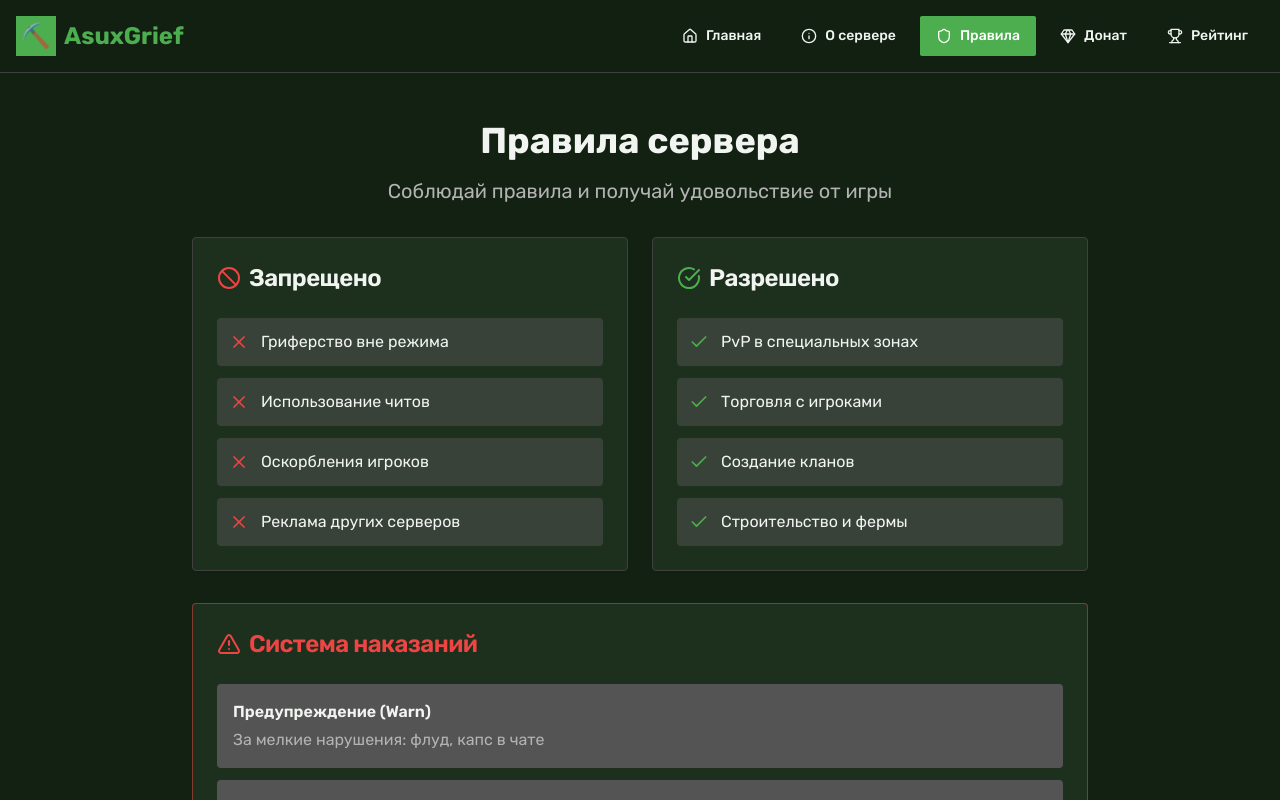
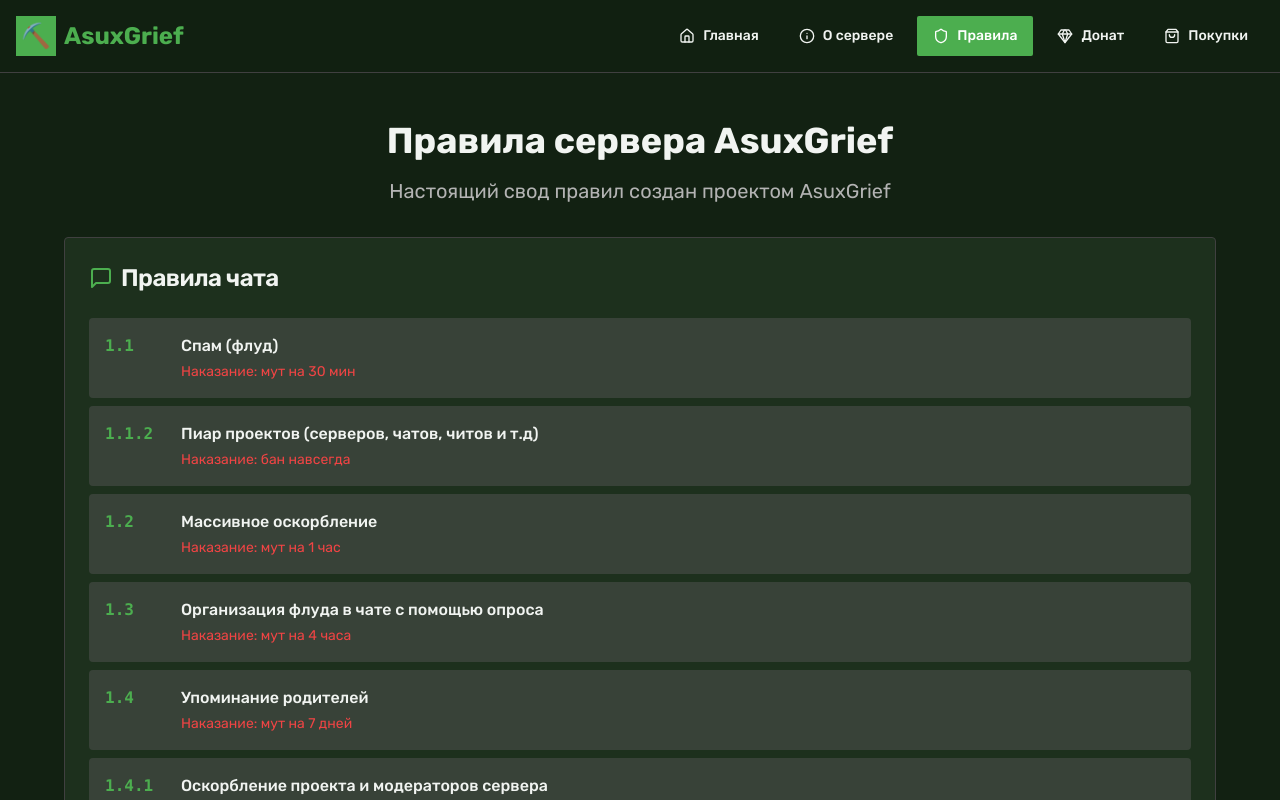
Before and after one commit to pr-poehali-dev/create-site-project-1, a React (Vite) app: page / in a window 1280 px wide. Both pictures are taken after a click on the button "Правила". Shown: the top 800 px of the page. Built offline with nearby package versions, Linux system fonts and the light colour scheme.

Commit message:
feat: обновление главного меню, правила и рейтинг

```diff
--- a/src/pages/Index.tsx
+++ b/src/pages/Index.tsx
@@ -1,4 +1,4 @@
-import { useState } from 'react';
+import { useState, useEffect } from 'react';
 import { Button } from '@/components/ui/button';
 import { Card, CardContent, CardDescription, CardHeader, CardTitle } from '@/components/ui/card';
 import Icon from '@/components/ui/icon';
@@ -6,16 +6,24 @@ import { Badge } from '@/components/ui/badge';
 
 const Index = () => {
   const [activeSection, setActiveSection] = useState('home');
+  const [onlinePlayers, setOnlinePlayers] = useState(187);
 
-  const leaderboardData = [
-    { rank: 1, username: 'SteveBuilder', level: 156, kills: 4521, badge: '👑' },
-    { rank: 2, username: 'CreeperHunter', level: 142, kills: 4102, badge: '⭐' },
-    { rank: 3, username: 'DiamondMiner', level: 138, kills: 3891, badge: '💎' },
-    { rank: 4, username: 'EnderDragon', level: 125, kills: 3456, badge: '🔥' },
-    { rank: 5, username: 'NetherKing', level: 118, kills: 3201, badge: '⚔️' },
-    { rank: 6, username: 'RedstoneWiz', level: 112, kills: 2987, badge: '🎯' },
-    { rank: 7, username: 'BlockBreaker', level: 105, kills: 2754, badge: '🏆' },
-    { rank: 8, username: 'PvPMaster', level: 98, kills: 2543, badge: '⚡' },
+  useEffect(() => {
+    const interval = setInterval(() => {
+      setOnlinePlayers(prev => Math.max(150, Math.min(250, prev + Math.floor(Math.random() * 11) - 5)));
+    }, 5000);
+    return () => clearInterval(interval);
+  }, []);
+
+  const recentPurchases = [
+    { username: 'DarkMaster_01', donate: 'MOROK', time: '2 минуты назад', emoji: '❄️' },
+    { username: 'ProGamer228', donate: 'CHRISTMAS', time: '15 минут назад', emoji: '🎄' },
+    { username: 'BuilderKing', donate: 'XOZYAIN', time: '27 минут назад', emoji: '🏗️' },
+    { username: 'PvPLegend', donate: 'ELYTRIUM', time: '1 час назад', emoji: '✨' },
+    { username: 'NoobSlayer', donate: 'VLASTELIN', time: '1 час назад', emoji: '⚔️' },
+    { username: 'MegaBuilder', donate: 'MOROK', time: '2 часа назад', emoji: '❄️' },
+    { username: 'IceMage777', donate: 'CHRISTMAS', time: '3 часа назад', emoji: '🎄' },
+    { username: 'RedstoneKing', donate: 'PRAVITEL', time: '4 часа назад', emoji: '👑' },
   ];
 
   const donateOptions = [
@@ -65,9 +73,34 @@ const Index = () => {
     },
   ];
 
-  const rules = [
-    { title: 'Запрещено', items: ['Гриферство вне режима', 'Использование читов', 'Оскорбления игроков', 'Реклама других серверов'] },
-    { title: 'Разрешено', items: ['PvP в специальных зонах', 'Торговля с игроками', 'Создание кланов', 'Строительство и фермы'] },
+  const chatRules = [
+    { code: '1.1', text: 'Спам (флуд)', punishment: 'мут на 30 мин' },
+    { code: '1.1.2', text: 'Пиар проектов (серверов, чатов, читов и т.д)', punishment: 'бан навсегда' },
+    { code: '1.2', text: 'Массивное оскорбление', punishment: 'мут на 1 час' },
+    { code: '1.3', text: 'Организация флуда в чате с помощью опроса', punishment: 'мут на 4 часа' },
+    { code: '1.4', text: 'Упоминание родителей', punishment: 'мут на 7 дней' },
+    { code: '1.4.1', text: 'Оскорбление проекта и модераторов сервера', punishment: 'мут на 12 часов' },
+  ];
+
+  const mainRules = [
+    { code: '1.5', text: 'Использование читов', punishment: '14 дней бан' },
+    { code: '1.5.1', text: 'Тим с читером', punishment: 'бан на 8 дней' },
+    { code: '1.5.2', text: 'Клан читеров', punishment: 'бан на 14 дней каждого' },
+    { code: '1.6', text: 'Признание в использовании читов', punishment: '12 дней бан' },
+    { code: '1.7', text: 'Ставить похожий ник как у администрации и ютуберов', punishment: 'бан навсегда' },
+    { code: '1.8', text: 'Использование дудос пакетов', punishment: 'бан на 28 дней' },
+    { code: '1.8.1', text: 'Попытка краша сервера', punishment: 'бан навсегда' },
+    { code: '1.9', text: 'Отказ от проверки', punishment: 'бан на 14 дней' },
+    { code: '2.0', text: 'Задерживать модератора во время проверки', punishment: 'бан на 16 дней' },
+    { code: '2.1', text: 'Выдавать себя за модерацию проекта', punishment: 'бан на 20 дней' },
+    { code: '2.5', text: 'Иметь больше 5 аккаунтов в бане', punishment: 'бан на 14 дней каждый новый аккаунт' },
+  ];
+
+  const moderatorRules = [
+    { code: '2.2', text: 'Некорректный тп', punishment: 'варн' },
+    { code: '2.3', text: 'Взятка', punishment: 'снятие' },
+    { code: '2.4', text: 'Выдавать игрокам админские предметы/бафы', punishment: 'варн' },
+    { code: '2.5', text: 'Некорректный мут', punishment: 'варн' },
   ];
 
   return (
@@ -96,9 +129,9 @@ const Index = () => {
                 <Icon name="Gem" size={18} />
                 Донат
               </Button>
-              <Button variant={activeSection === 'leaderboard' ? 'default' : 'ghost'} onClick={() => setActiveSection('leaderboard')} className="gap-2">
-                <Icon name="Trophy" size={18} />
-                Рейтинг
+              <Button variant={activeSection === 'purchases' ? 'default' : 'ghost'} onClick={() => setActiveSection('purchases')} className="gap-2">
+                <Icon name="ShoppingBag" size={18} />
+                Покупки
               </Button>
             </div>
           </div>
@@ -123,9 +156,17 @@ const Index = () => {
                   <Icon name="Play" size={20} />
                   Начать играть
                 </Button>
-                <Button size="lg" variant="outline" className="text-lg px-8 gap-2">
-                  <Icon name="Users" size={20} />
+                <Button size="lg" variant="outline" className="text-lg px-8 gap-2" asChild>
+                  <a href="https://discord.gg/asuxgrief" target="_blank" rel="noopener noreferrer">
+                    <Icon name="MessageCircle" size={20} />
                     Discord
+                  </a>
+                </Button>
+                <Button size="lg" variant="outline" className="text-lg px-8 gap-2" asChild>
+                  <a href="https://t.me/asuxgrief" target="_blank" rel="noopener noreferrer">
+                    <Icon name="Send" size={20} />
+                    Telegram
+                  </a>
                 </Button>
               </div>
               <div className="flex gap-8 justify-center pt-8">
@@ -138,7 +179,7 @@ const Index = () => {
                   <div className="text-muted-foreground">Онлайн</div>
                 </div>
                 <div className="text-center">
-                  <div className="text-4xl font-bold text-primary">200+</div>
+                  <div className="text-4xl font-bold text-primary animate-pulse">{onlinePlayers}</div>
                   <div className="text-muted-foreground">Онлайн сейчас</div>
                 </div>
               </div>
@@ -264,63 +305,90 @@ const Index = () => {
         )}
 
         {activeSection === 'rules' && (
-          <div className="max-w-4xl mx-auto space-y-8">
+          <div className="max-w-6xl mx-auto space-y-8">
             <div className="text-center space-y-4">
-              <h2 className="text-4xl font-bold text-foreground">Правила сервера</h2>
-              <p className="text-xl text-muted-foreground">Соблюдай правила и получай удовольствие от игры</p>
+              <h2 className="text-4xl font-bold text-foreground">Правила сервера AsuxGrief</h2>
+              <p className="text-xl text-muted-foreground">Настоящий свод правил создан проектом AsuxGrief</p>
             </div>
 
-            <div className="grid md:grid-cols-2 gap-6">
-              {rules.map((section, idx) => (
-                <Card key={idx}>
+            <Card>
               <CardHeader>
                 <CardTitle className="text-2xl flex items-center gap-2">
-                      {section.title === 'Запрещено' ? (
-                        <Icon name="Ban" size={24} className="text-destructive" />
-                      ) : (
-                        <Icon name="CheckCircle" size={24} className="text-primary" />
-                      )}
-                      {section.title}
+                  <Icon name="MessageSquare" size={24} className="text-primary" />
+                  Правила чата
                 </CardTitle>
               </CardHeader>
               <CardContent>
-                    <ul className="space-y-3">
-                      {section.items.map((item, i) => (
-                        <li key={i} className="flex items-start gap-3 p-3 rounded-lg bg-muted/50">
-                          {section.title === 'Запрещено' ? (
-                            <Icon name="X" size={20} className="text-destructive mt-0.5" />
-                          ) : (
-                            <Icon name="Check" size={20} className="text-primary mt-0.5" />
-                          )}
-                          <span className="text-base">{item}</span>
-                        </li>
+                <div className="space-y-2">
+                  {chatRules.map((rule, idx) => (
+                    <div key={idx} className="flex items-start gap-4 p-4 rounded-lg bg-muted/50 hover:bg-muted transition-colors">
+                      <div className="font-mono font-bold text-primary min-w-[60px]">{rule.code}</div>
+                      <div className="flex-1">
+                        <div className="font-medium mb-1">{rule.text}</div>
+                        <div className="text-sm text-destructive">Наказание: {rule.punishment}</div>
+                      </div>
+                    </div>
                   ))}
-                    </ul>
+                </div>
               </CardContent>
             </Card>
+
+            <Card>
+              <CardHeader>
+                <CardTitle className="text-2xl flex items-center gap-2">
+                  <Icon name="Shield" size={24} className="text-primary" />
+                  Основные правила
+                </CardTitle>
+              </CardHeader>
+              <CardContent>
+                <div className="space-y-2">
+                  {mainRules.map((rule, idx) => (
+                    <div key={idx} className="flex items-start gap-4 p-4 rounded-lg bg-muted/50 hover:bg-muted transition-colors">
+                      <div className="font-mono font-bold text-primary min-w-[60px]">{rule.code}</div>
+                      <div className="flex-1">
+                        <div className="font-medium mb-1">{rule.text}</div>
+                        <div className="text-sm text-destructive">Наказание: {rule.punishment}</div>
+                      </div>
+                    </div>
                   ))}
                 </div>
+              </CardContent>
+            </Card>
 
-            <Card className="border-destructive/50">
+            <Card>
               <CardHeader>
-                <CardTitle className="text-2xl flex items-center gap-2 text-destructive">
-                  <Icon name="AlertTriangle" size={24} />
-                  Система наказаний
+                <CardTitle className="text-2xl flex items-center gap-2">
+                  <Icon name="Users" size={24} className="text-primary" />
+                  Правила для модерации
                 </CardTitle>
               </CardHeader>
-              <CardContent className="space-y-3">
-                <div className="p-4 bg-muted rounded-lg">
-                  <div className="font-semibold mb-1">Предупреждение (Warn)</div>
-                  <div className="text-muted-foreground">За мелкие нарушения: флуд, капс в чате</div>
+              <CardContent>
+                <div className="space-y-2">
+                  {moderatorRules.map((rule, idx) => (
+                    <div key={idx} className="flex items-start gap-4 p-4 rounded-lg bg-muted/50 hover:bg-muted transition-colors">
+                      <div className="font-mono font-bold text-primary min-w-[60px]">{rule.code}</div>
+                      <div className="flex-1">
+                        <div className="font-medium mb-1">{rule.text}</div>
+                        <div className="text-sm text-destructive">Наказание: {rule.punishment}</div>
                       </div>
-                <div className="p-4 bg-muted rounded-lg">
-                  <div className="font-semibold mb-1">Мут (30 мин - 7 дней)</div>
-                  <div className="text-muted-foreground">За оскорбления, спам, рекламу</div>
                     </div>
-                <div className="p-4 bg-muted rounded-lg">
-                  <div className="font-semibold mb-1">Бан (1 день - навсегда)</div>
-                  <div className="text-muted-foreground">За читы, серьёзный гриф в запрещенных зонах, мошенничество</div>
+                  ))}
                 </div>
+              </CardContent>
+            </Card>
+
+            <Card className="border-primary/50">
+              <CardHeader>
+                <CardTitle className="text-2xl flex items-center gap-2 text-primary">
+                  <Icon name="AlertCircle" size={24} />
+                  Важно для модерации
+                </CardTitle>
+              </CardHeader>
+              <CardContent>
+                <p className="text-lg">
+                  Выдавать мут и бан строго по правилам проекта по пунктам (например: 1.2, 1.5 и т.д).
+                  Выдавание наказания не по пункту — варн!
+                </p>
               </CardContent>
             </Card>
           </div>
@@ -395,67 +463,59 @@ const Index = () => {
           </div>
         )}
 
-        {activeSection === 'leaderboard' && (
+        {activeSection === 'purchases' && (
           <div className="max-w-5xl mx-auto space-y-8">
             <div className="text-center space-y-4">
-              <h2 className="text-4xl font-bold text-foreground">Таблица лидеров</h2>
-              <p className="text-xl text-muted-foreground">Топ игроков сервера AsuxGrief</p>
-            </div>
-
-            <div className="grid md:grid-cols-3 gap-6 mb-8">
-              {leaderboardData.slice(0, 3).map((player, idx) => (
-                <Card key={idx} className={`text-center ${idx === 0 ? 'border-primary border-2 scale-105' : ''}`}>
-                  <CardHeader>
-                    <div className="text-6xl mb-2">{player.badge}</div>
-                    <div className="text-4xl font-bold text-primary">#{player.rank}</div>
-                    <CardTitle className="text-xl">{player.username}</CardTitle>
-                  </CardHeader>
-                  <CardContent>
-                    <div className="space-y-2">
-                      <div className="flex justify-between">
-                        <span className="text-muted-foreground">Уровень:</span>
-                        <span className="font-bold">{player.level}</span>
-                      </div>
-                      <div className="flex justify-between">
-                        <span className="text-muted-foreground">Убийств:</span>
-                        <span className="font-bold">{player.kills}</span>
-                      </div>
-                    </div>
-                  </CardContent>
-                </Card>
-              ))}
+              <h2 className="text-4xl font-bold text-foreground">Последние покупки</h2>
+              <p className="text-xl text-muted-foreground">Игроки, которые поддержали AsuxGrief</p>
             </div>
 
             <Card>
               <CardHeader>
-                <CardTitle>Полный рейтинг</CardTitle>
+                <CardTitle className="flex items-center gap-2">
+                  <Icon name="ShoppingBag" size={24} className="text-primary" />
+                  Недавние транзакции
+                </CardTitle>
               </CardHeader>
               <CardContent>
                 <div className="space-y-2">
-                  {leaderboardData.map((player, idx) => (
+                  {recentPurchases.map((purchase, idx) => (
                     <div
                       key={idx}
-                      className={`flex items-center justify-between p-4 rounded-lg transition-colors ${
-                        idx < 3 ? 'bg-primary/10' : 'bg-muted/50'
-                      } hover:bg-muted`}
+                      className="flex items-center justify-between p-4 rounded-lg bg-muted/50 hover:bg-muted transition-colors animate-fade-in"
+                      style={{ animationDelay: `${idx * 0.1}s` }}
                     >
                       <div className="flex items-center gap-4">
-                        <div className={`text-2xl font-bold ${idx < 3 ? 'text-primary' : 'text-muted-foreground'} w-12`}>
-                          #{player.rank}
-                        </div>
-                        <div className="text-2xl">{player.badge}</div>
+                        <div className="text-3xl">{purchase.emoji}</div>
                         <div>
-                          <div className="font-semibold text-lg">{player.username}</div>
-                          <div className="text-sm text-muted-foreground">Уровень {player.level}</div>
+                          <div className="font-semibold text-lg">{purchase.username}</div>
+                          <div className="text-sm text-muted-foreground">{purchase.time}</div>
                         </div>
                       </div>
                       <div className="text-right">
-                        <div className="font-bold text-lg">{player.kills}</div>
-                        <div className="text-sm text-muted-foreground">убийств</div>
+                        <Badge className="text-base px-4 py-1">{purchase.donate}</Badge>
                       </div>
                     </div>
                   ))}
                 </div>
+              </CardContent>
+            </Card>
+
+            <Card className="border-primary/50">
+              <CardHeader>
+                <CardTitle className="flex items-center gap-2 text-primary">
+                  <Icon name="Sparkles" size={24} />
+                  Стань частью истории!
+                </CardTitle>
+              </CardHeader>
+              <CardContent>
+                <p className="text-lg mb-4">
+                  Поддержи сервер AsuxGrief и получи эксклюзивные привилегии. Твоя покупка появится в этом списке!
+                </p>
+                <Button size="lg" onClick={() => setActiveSection('donate')} className="gap-2">
+                  <Icon name="Gem" size={20} />
+                  Перейти к донатам
+                </Button>
               </CardContent>
             </Card>
           </div>
```
Lines whose indentation alone changed are shown as unchanged.
